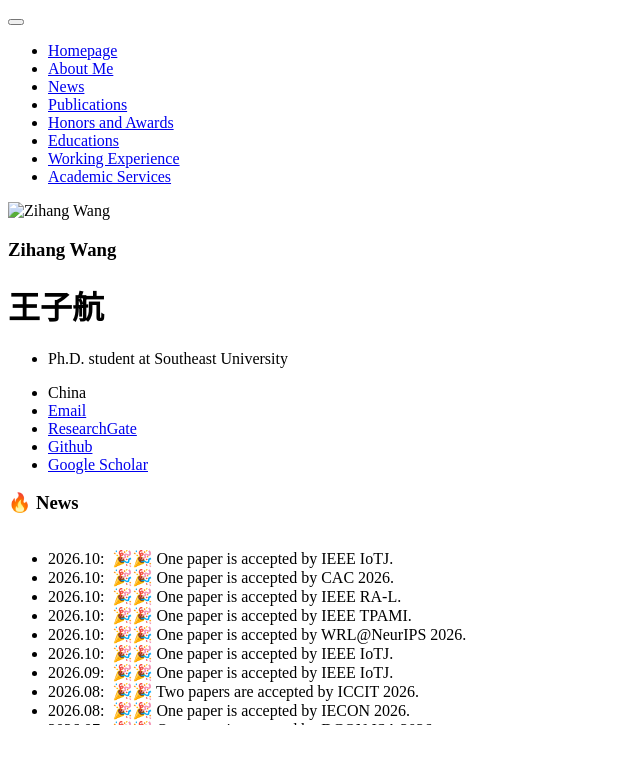
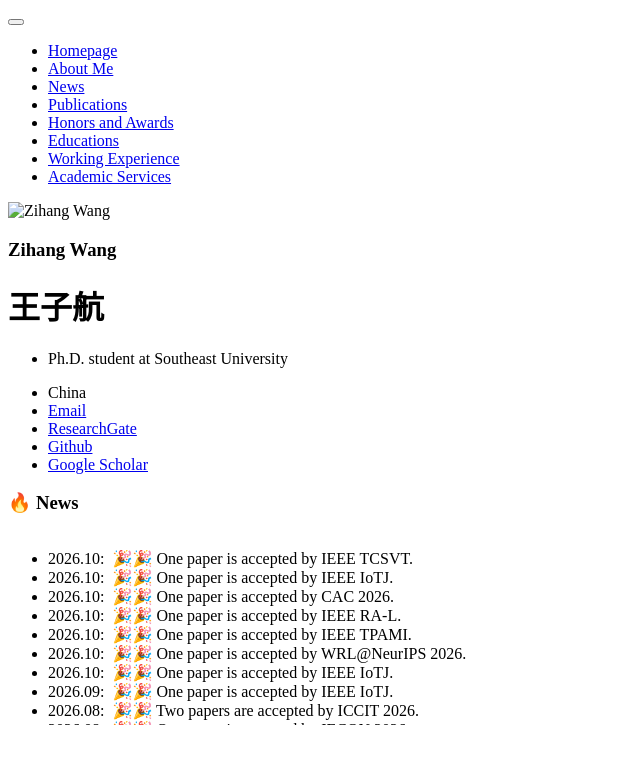
Before and after one commit to wangzihanggg/wangzihanggg.github.io, a Jekyll site: the page built from _pages/includes/news.md, in a window 1280 px wide. Shown: the top 764 px of the page, without its empty margins (0-640 px from the left). Built offline with Jekyll 4.4.1, drawn with Linux system fonts in a browser that asks for light colours; our own code applies the rules of GitHub Pages for plain Markdown files.

Commit message:
Add news about paper acceptance by IEEE and CAC

```diff
--- a/_pages/includes/news.md
+++ b/_pages/includes/news.md
@@ -41,6 +41,7 @@
 
 <div class="news-container">
   <ul>
+    <li>2026.10: &nbsp;🎉🎉 One paper is accepted by IEEE TCSVT.</li>
     <li>2026.10: &nbsp;🎉🎉 One paper is accepted by IEEE IoTJ.</li>
     <li>2026.10: &nbsp;🎉🎉 One paper is accepted by CAC 2026.</li>
     <li>2026.10: &nbsp;🎉🎉 One paper is accepted by IEEE RA-L.</li>
```
